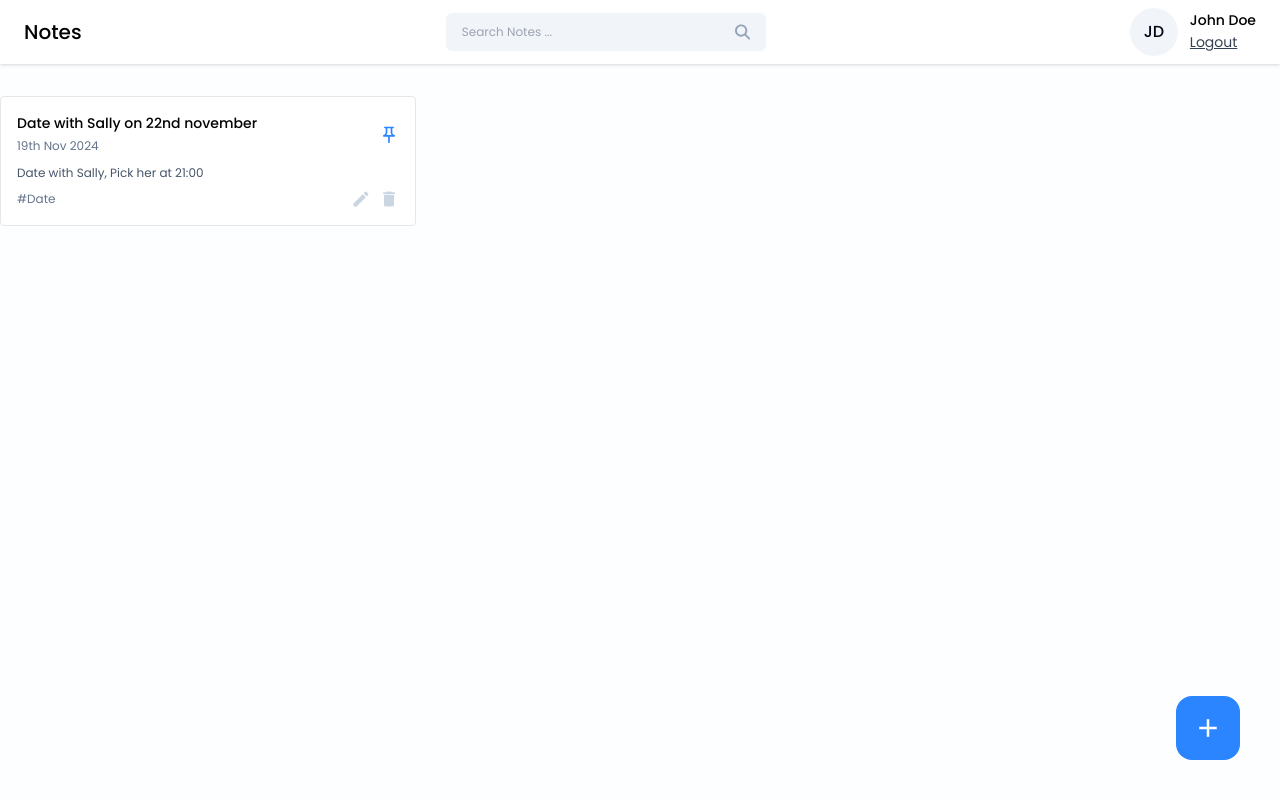
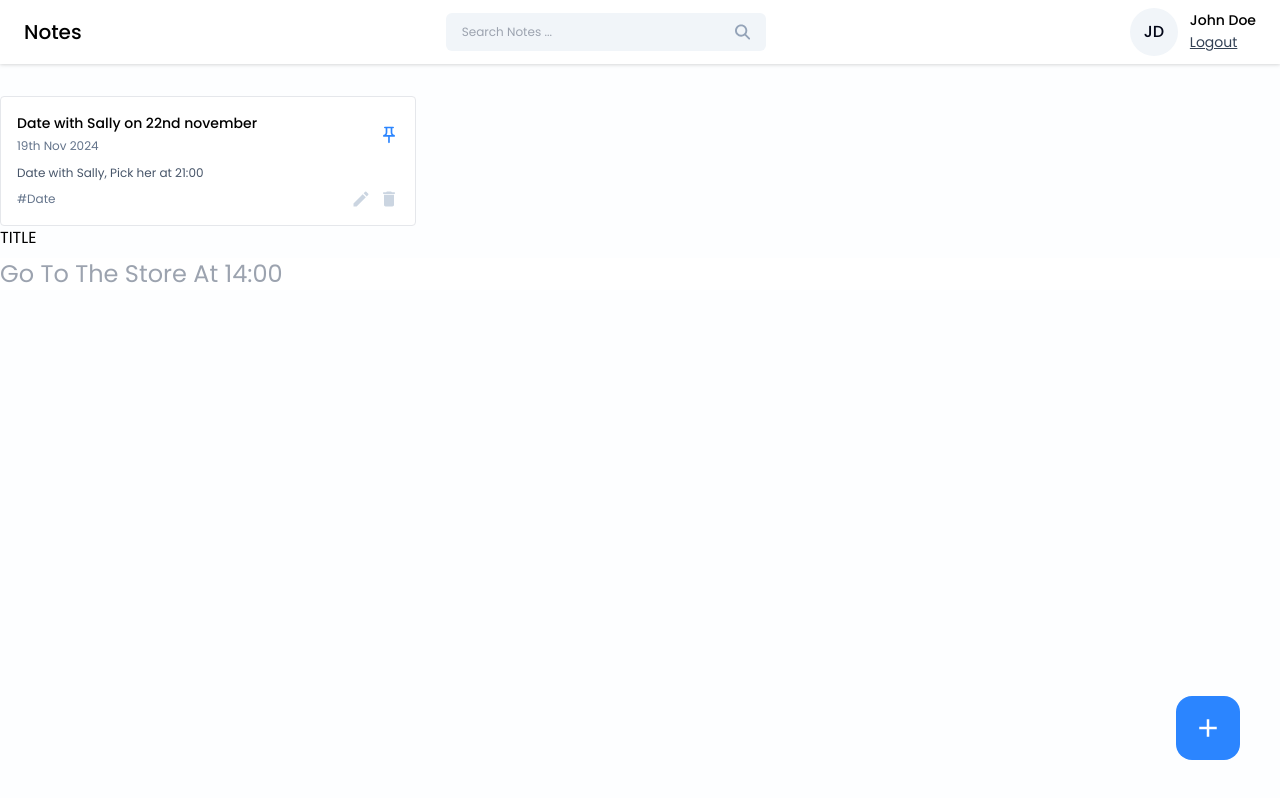
Before and after one commit to sixeyes198/notes_app, a React (Vite) app in the folder frontend/notes-app/: page /dashboard in a window 1280 px wide. Built offline with nearby package versions, Linux system fonts and the light colour scheme.

Commit message:
Uopdate and continue on the AddEditnotes page

```diff
--- /dev/null
+++ b/frontend/notes-app/src/pages/Home/AddEditNotes.jsx
@@ -0,0 +1,18 @@
+import React from "react";
+
+const AddEditNotes = () => {
+  return (
+    <div>
+      <div className="flex flex-col gap-2">
+        <label className="input-lable">TITLE</label>
+        <input
+          type="text"
+          className="text-2xl text-slate-950 outline-none"
+          placeholder="Go To The Store At 14:00"
+        />
+      </div>
+    </div>
+  );
+};
+
+export default AddEditNotes;
--- a/frontend/notes-app/src/pages/Home/Home.jsx
+++ b/frontend/notes-app/src/pages/Home/Home.jsx
@@ -2,6 +2,7 @@ import React from "react";
 import Navbar from "../../components/Navbar/Navbar";
 import NoteCard from "../../components/Cards/NoteCard";
 import { MdAdd } from "react-icons/md";
+import AddEditNotes from "./AddEditNotes";
 
 const Home = () => {
   return (
@@ -16,16 +17,22 @@ const Home = () => {
             content="Date with Sally, Pick her at 21:00"
             tags="#Date"
             isPinned={true}
-          onEdit={()=>{}}
-          onDelete={()=>{}}
-          onPinNote={()=>{}}
+            onEdit={() => {}}
+            onDelete={() => {}}
+            onPinNote={() => {}}
           />
-
         </div>
       </div>
-      <button className="w-16 h-16 flex items-center justify-center rounded-2xl bg-primary hover:bg-blue-600 absolute right-10 bottom-10" onClick={()=>{}}>
-        <MdAdd className="text-[30px] text-white"/>
+      <button
+        className="w-16 h-16 flex items-center justify-center rounded-2xl bg-primary hover:bg-blue-600 absolute right-10 bottom-10"
+        onClick={() => {}}
+      >
+        <MdAdd className="text-[30px] text-white" />
       </button>
+
+
+      <AddEditNotes />
+
     </>
   );
 };
```
Lines whose indentation alone changed are shown as unchanged.
